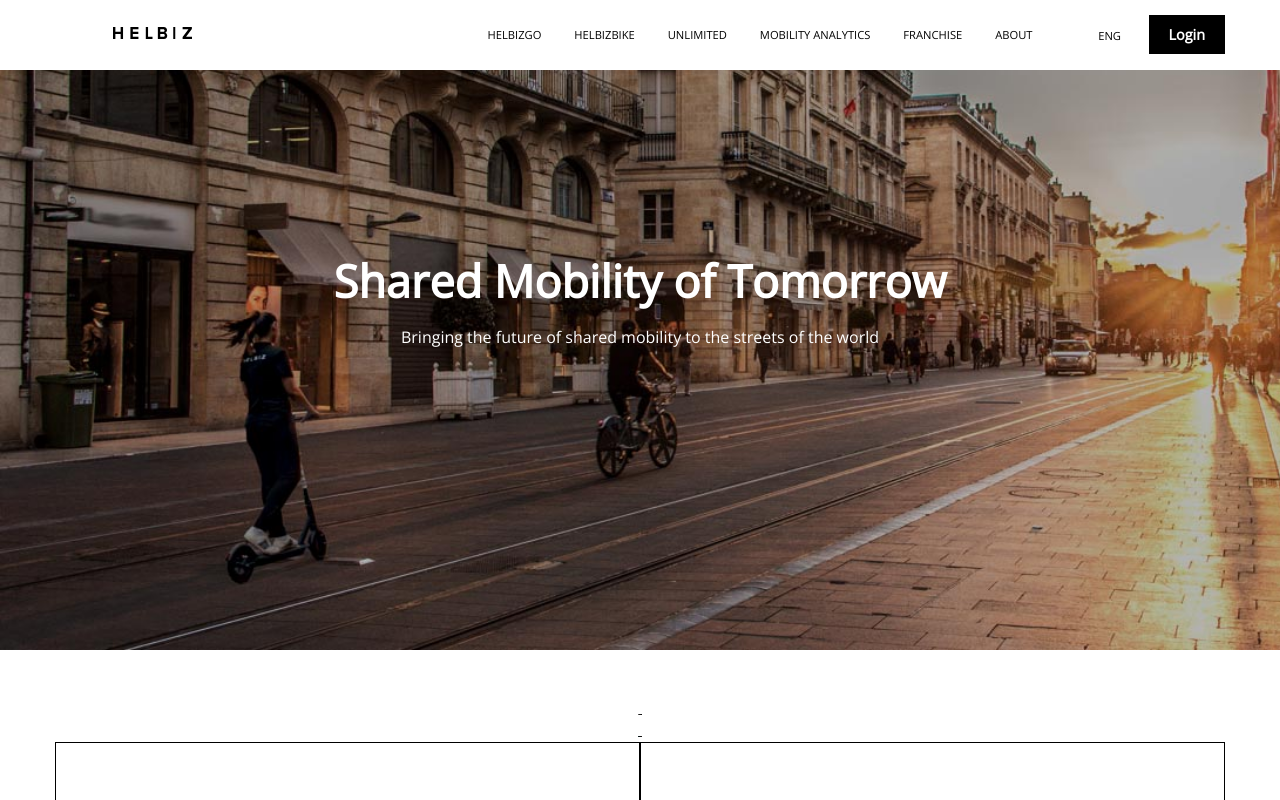
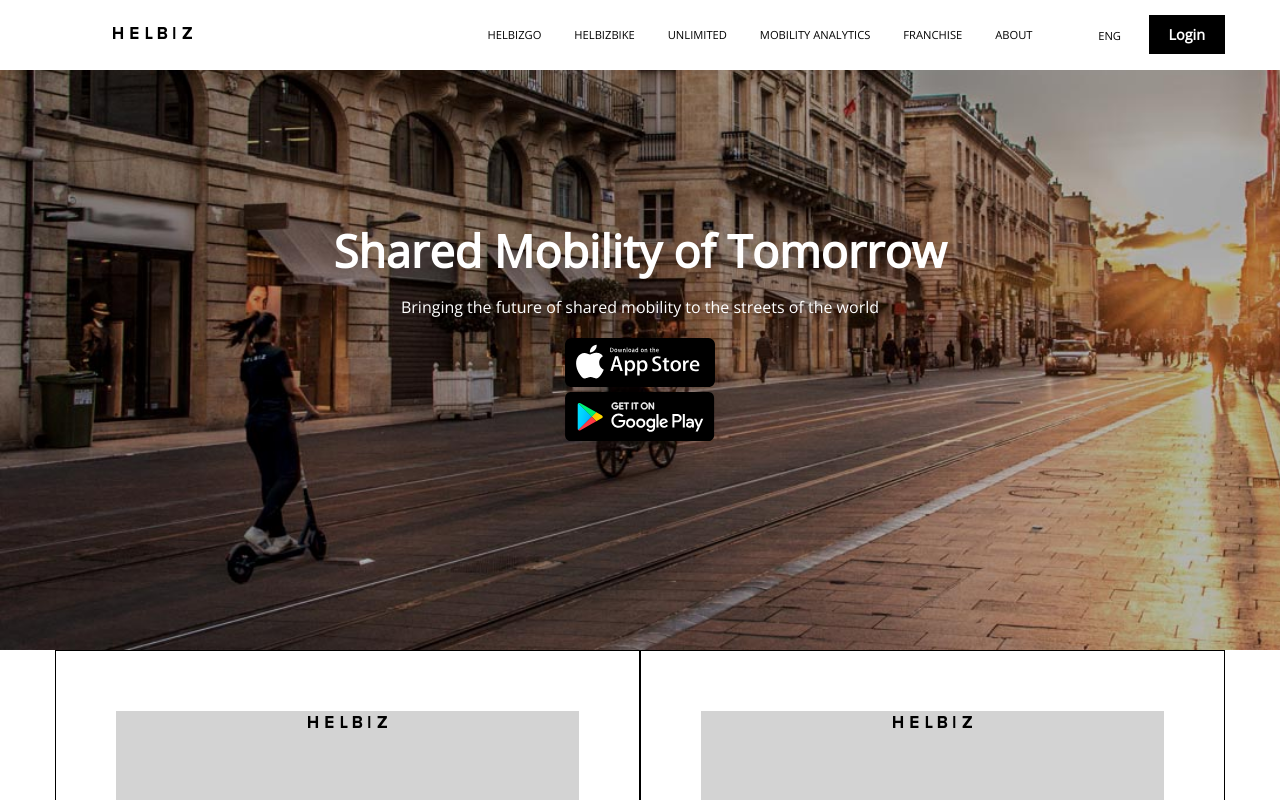
Before and after one commit to JesDon/html-css-helbiz, a plain HTML site: page index.html in a window 1280 px wide. Shown: the top 800 px of the page. Drawn offline with nearby package versions, Linux system fonts and the light colour scheme.

Commit message:
inserite img header

```diff
--- a/css/style.css
+++ b/css/style.css
@@ -66,11 +66,7 @@ a{
 
 .hero-text{
   color: #fff;
-  margin-top: 250px;
-}
-
-.hero-img{
-  margin-top: 350px;
+  margin-top: 220px;
 }
 
 .hero-text h1{
@@ -79,7 +75,9 @@ a{
 }
 
 .hero-img{
+  margin-top: 20px;
   display: inline-block;
+  width: 150px;
 }
 /* /header */
 
@@ -98,4 +96,5 @@ a{
 .phone{
   background-image: url(../img/image.png);
   height: 500px;
+  background-size: cover;
 }
--- a/index.html
+++ b/index.html
@@ -75,13 +75,14 @@ initial-scale=1.0 ">
         <div class="container">
           <div class="col-lg-6">
             <div class="inner-container">
+              <img class="logo" src="img/logo.svg" alt="logo">
 
             </div>
 
           </div>
           <div class="col-lg-6">
             <div class="inner-container">
-
+              <img class="logo" src="img/logo.svg" alt="logo">
             </div>
 
           </div>
```
